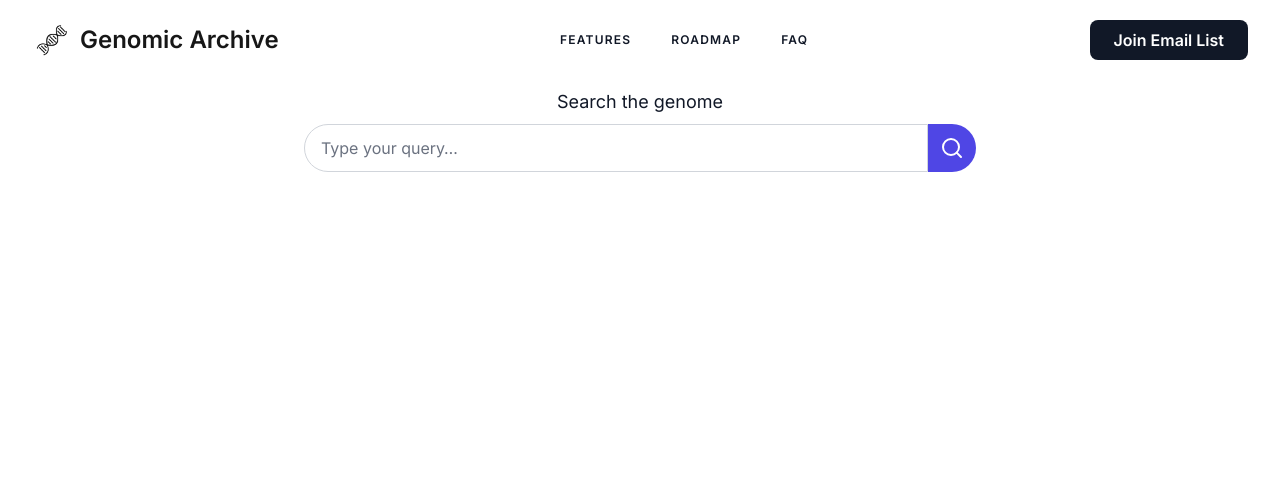
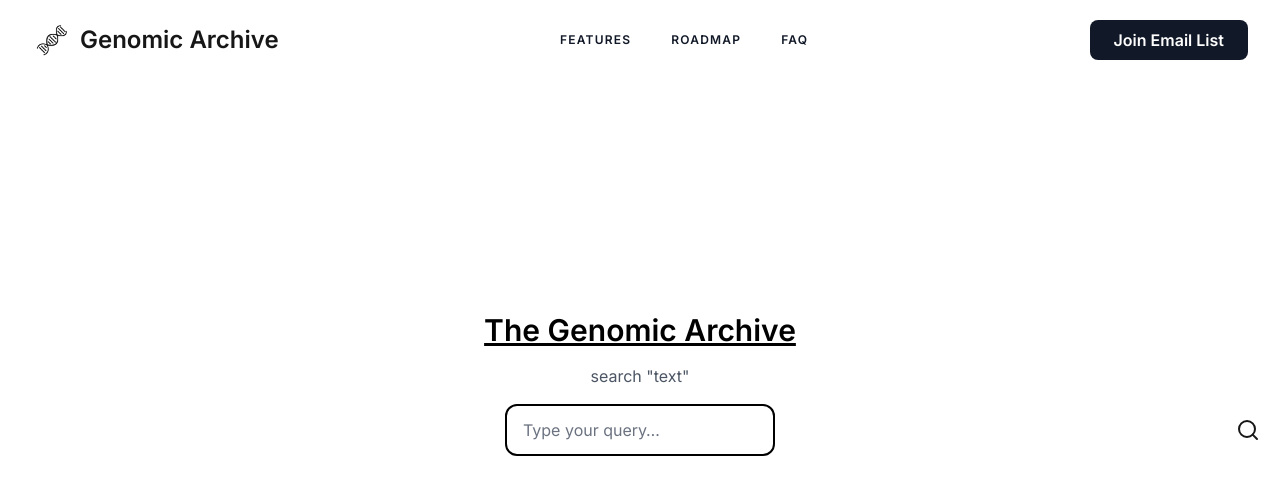
Before and after one commit to ArsalaanAhmad/Genomic-Archive, a Next.js app: page /search in a window 1280 px wide. Shown: the top 494 px of the page. Built offline with nearby package versions, Linux system fonts and the light colour scheme.

Commit message:
Update search bar component

```diff
--- a/app/Components/SearchBar.js
+++ b/app/Components/SearchBar.js
@@ -1,65 +1,48 @@
 // app/Components/SearchBar.js
 "use client";
 
-import React, { useState } from "react";
+import React, { useState, useRef, useEffect } from "react";
 import { FiSearch } from "react-icons/fi";
 
-export default function SearchBar({ onSearch, label = "Search the genome", placeholder = "Type your query…" }) {
+export default function SearchBar({ onSearch, placeholder = "Type your query…" }) {
   const [q, setQ] = useState("");
+  const inputRef = useRef(null);
+
+  useEffect(() => {
+    if (inputRef.current) {
+      inputRef.current.focus();
+    }
+  }, []);
 
   const submit = () => {
     if (q.trim()) onSearch(q.trim());
   };
 
   const handleKey = (e) => {
-    if (e.key === "Enter") submit();
+    if (e.key === "Enter") {
+      submit();
+    }
   };
 
   return (
-    <div className="w-full flex flex-col items-center space-y-2">
-      {/* label above the bar */}
-      <label htmlFor="genome-search" className="text-lg font-medium text-gray-900 dark:text-gray-100">
-        {label}
-      </label>
-
-      {/* bar wrapper */}
-      <div className="w-full max-w-2xl flex">
-        {/* input */}
+    <div className="w-full max-w-2xl flex items-center">
         <input
+          ref={inputRef}
           id="genome-search"
           type="text"
           value={q}
           onChange={(e) => setQ(e.target.value)}
           onKeyDown={handleKey}
           placeholder={placeholder}
-          className="
-            flex-grow
-            h-12
-            px-4
-            border border-gray-300 dark:border-gray-700
-            bg-white dark:bg-gray-800
-            text-gray-900 dark:text-gray-100
-            placeholder-gray-500 dark:placeholder-gray-400
-            rounded-l-full
-            focus:outline-none focus:ring-2 focus:ring-indigo-500
-          "
+          className="flex-grow h-12 px-4 border-none text-black rounded-full focus:outline-none placeholder-gray-500"
         />
 
-        {/* search button */}
         <button
           onClick={submit}
-          className="
-            w-12 h-12
-            flex items-center justify-center
-            bg-indigo-600 hover:bg-indigo-700
-            text-white
-            rounded-r-full
-            focus:outline-none focus:ring-2 focus:ring-indigo-500
-          "
+          className="h-12 w-12 flex items-center justify-center pr-4 absolute right-0 cursor-pointer"
         >
           <FiSearch className="w-6 h-6" />
         </button>
-      </div>
     </div>
   );
 }
--- a/app/search/page.js
+++ b/app/search/page.js
@@ -21,28 +21,28 @@ export default function SearchPage() {
       <Header />
 
       {/*
-        flex-1 so that this main area takes
-        full remaining height beneath the fixed header
+        flex to fill remaining screen, flex-col to stack,
+        justify-center/items-center to center.
       */}
       <main className="
         bg-white dark:bg-gray-900
-        flex-1 flex flex-col justify-center items-center
+        flex flex-col justify-center items-center h-screen
         px-4 py-8
-      ">
+        ">
         {/* Page‐level title */}
-        <h1 className="
-          text-3xl sm:text-4xl font-bold text-gray-900 dark:text-gray-100
-          mb-4
-        ">
-          The Genomic Archive
-        </h1>
+      <h1 className="text-3xl font-bold text-black dark:text-white mb-2 underline">
+        The Genomic Archive
+      </h1>
+      <div className="text-gray-600 mt-2 mb-4">search &quot;text&quot;</div>
 
         {/* existing label & bar */}
-        <SearchBar
+        <div className="bg-white border-2 border-black rounded-xl">
+             <SearchBar
           onSearch={doSearch}
-          label="Search the genome"
+          label=""
           placeholder="Type your query…"
         />
+        </div>
 
         {/* dummy results below, you can style these however */}
         <ul className="w-full max-w-2xl mt-8 space-y-4">
```
